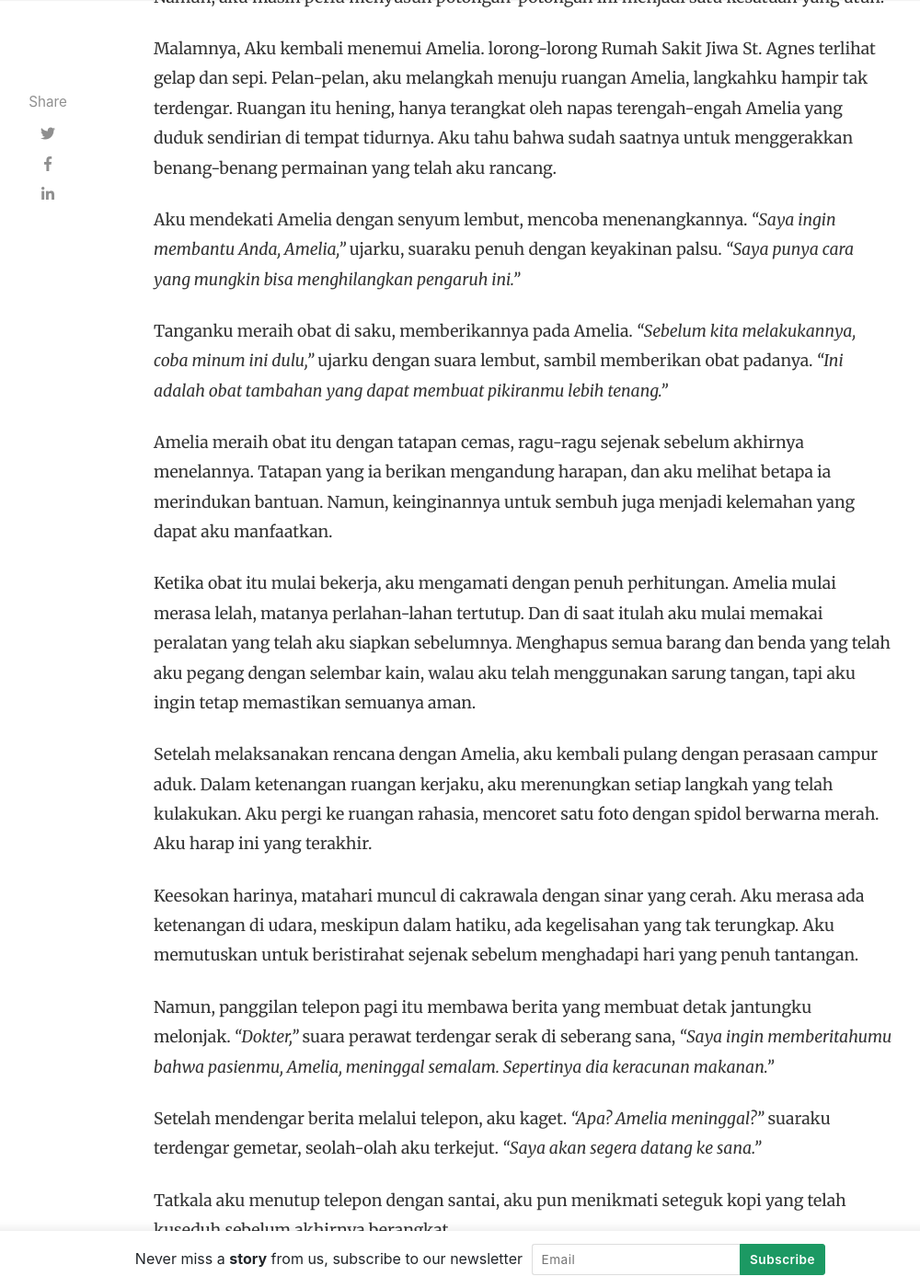
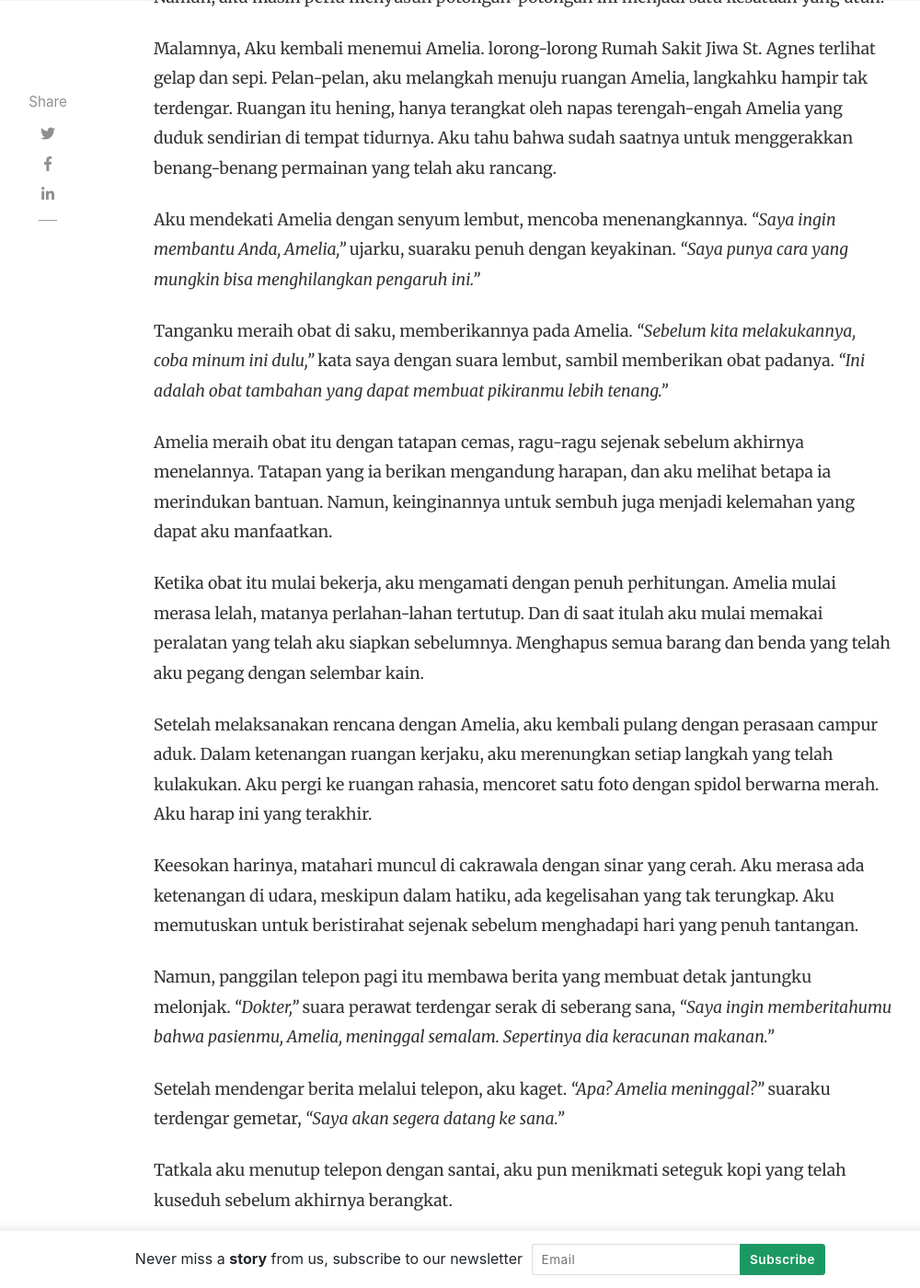
Before and after one commit to kisahpetani/kisahpetani.github.io, a Jekyll site: the page built from _posts/2023-08-22-kisah-kelam-rumah-sakit-jiwa.md, in a window 1280 px wide and 1400 px high, scrolled down 3813 px. Shown: the whole window at 92% size, without its empty margins (118-1118 px from the left). Built offline with Jekyll 4.4.1, drawn with Linux system fonts in a browser that asks for light colours; nearby versions of some CDN libraries; comment, search, counter and statistics services are not loaded; some of the changed text lies outside the part shown.

Commit message:
Update and rename 2023-08-22-misteri-hilangnya-kewarasan-pasien-rumah-sakit-jiwa.md to 2023-08-22-kisah-kelam-rumah-sakit-jiwa.md

```diff
--- a/_posts/2023-08-22-misteri-hilangnya-kewarasan-pasien-rumah-sakit-jiwa.md
+++ b/_posts/2023-08-22-kisah-kelam-rumah-sakit-jiwa.md
@@ -49,13 +48,13 @@ Seketika itu, kebenaran tampak menggelayut di antara kata-kata Amelia. Petunjuk-
 
 Malamnya, Aku kembali menemui Amelia. lorong-lorong Rumah Sakit Jiwa St. Agnes terlihat gelap dan sepi. Pelan-pelan, aku melangkah menuju ruangan Amelia, langkahku hampir tak terdengar. Ruangan itu hening, hanya terangkat oleh napas terengah-engah Amelia yang duduk sendirian di tempat tidurnya. Aku tahu bahwa sudah saatnya untuk menggerakkan benang-benang permainan yang telah aku rancang.
 
-Aku mendekati Amelia dengan senyum lembut, mencoba menenangkannya. _"Saya ingin membantu Anda, Amelia,"_ ujarku, suaraku penuh dengan keyakinan palsu. _"Saya punya cara yang mungkin bisa menghilangkan pengaruh ini."_
+Aku mendekati Amelia dengan senyum lembut, mencoba menenangkannya. _"Saya ingin membantu Anda, Amelia,"_ ujarku, suaraku penuh dengan keyakinan. _"Saya punya cara yang mungkin bisa menghilangkan pengaruh ini."_
 
-Tanganku meraih obat di saku, memberikannya pada Amelia. _"Sebelum kita melakukannya, coba minum ini dulu,"_ ujarku dengan suara lembut, sambil memberikan obat padanya. _"Ini adalah obat tambahan yang dapat membuat pikiranmu lebih tenang."_
+Tanganku meraih obat di saku, memberikannya pada Amelia. _"Sebelum kita melakukannya, coba minum ini dulu,"_ kata saya dengan suara lembut, sambil memberikan obat padanya. _"Ini adalah obat tambahan yang dapat membuat pikiranmu lebih tenang."_
 
 Amelia meraih obat itu dengan tatapan cemas, ragu-ragu sejenak sebelum akhirnya menelannya. Tatapan yang ia berikan mengandung harapan, dan aku melihat betapa ia merindukan bantuan. Namun, keinginannya untuk sembuh juga menjadi kelemahan yang dapat aku manfaatkan.
 
-Ketika obat itu mulai bekerja, aku mengamati dengan penuh perhitungan. Amelia mulai merasa lelah, matanya perlahan-lahan tertutup. Dan di saat itulah aku mulai memakai peralatan yang telah aku siapkan sebelumnya. Menghapus semua barang dan benda yang telah aku pegang dengan selembar kain, walau aku telah menggunakan sarung tangan, tapi aku ingin tetap memastikan semuanya aman.
+Ketika obat itu mulai bekerja, aku mengamati dengan penuh perhitungan. Amelia mulai merasa lelah, matanya perlahan-lahan tertutup. Dan di saat itulah aku mulai memakai peralatan yang telah aku siapkan sebelumnya. Menghapus semua barang dan benda yang telah aku pegang dengan selembar kain.
 
 Setelah melaksanakan rencana dengan Amelia, aku kembali pulang dengan perasaan campur aduk. Dalam ketenangan ruangan kerjaku, aku merenungkan setiap langkah yang telah kulakukan. Aku pergi ke ruangan rahasia, mencoret satu foto dengan spidol berwarna merah. Aku harap ini yang terakhir.
 
@@ -63,7 +62,7 @@ Keesokan harinya, matahari muncul di cakrawala dengan sinar yang cerah. Aku mera
 
 Namun, panggilan telepon pagi itu membawa berita yang membuat detak jantungku melonjak. _"Dokter,"_ suara perawat terdengar serak di seberang sana, _"Saya ingin memberitahumu bahwa pasienmu, Amelia, meninggal semalam. Sepertinya dia keracunan makanan."_
 
-Setelah mendengar berita melalui telepon, aku kaget. _"Apa? Amelia meninggal?"_ suaraku terdengar gemetar, seolah-olah aku terkejut. _"Saya akan segera datang ke sana."_
+Setelah mendengar berita melalui telepon, aku kaget. _"Apa? Amelia meninggal?"_ suaraku terdengar gemetar, _"Saya akan segera datang ke sana."_
 
 Tatkala aku menutup telepon dengan santai, aku pun menikmati seteguk kopi yang telah kuseduh sebelum akhirnya berangkat.
 
```
Also changed, not shown: other parts of _posts/2023-08-22-kisah-kelam-rumah-sakit-jiwa.md (+1 -2 lines).
